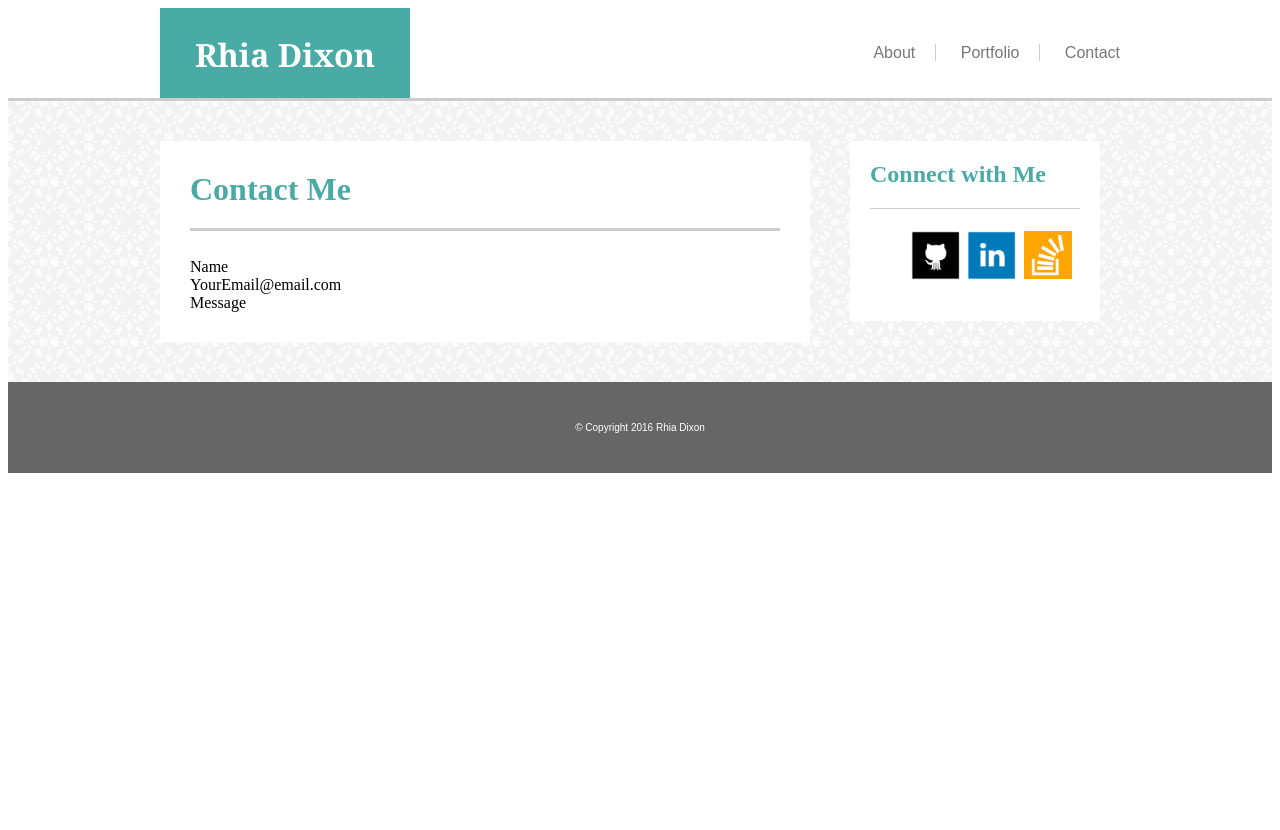
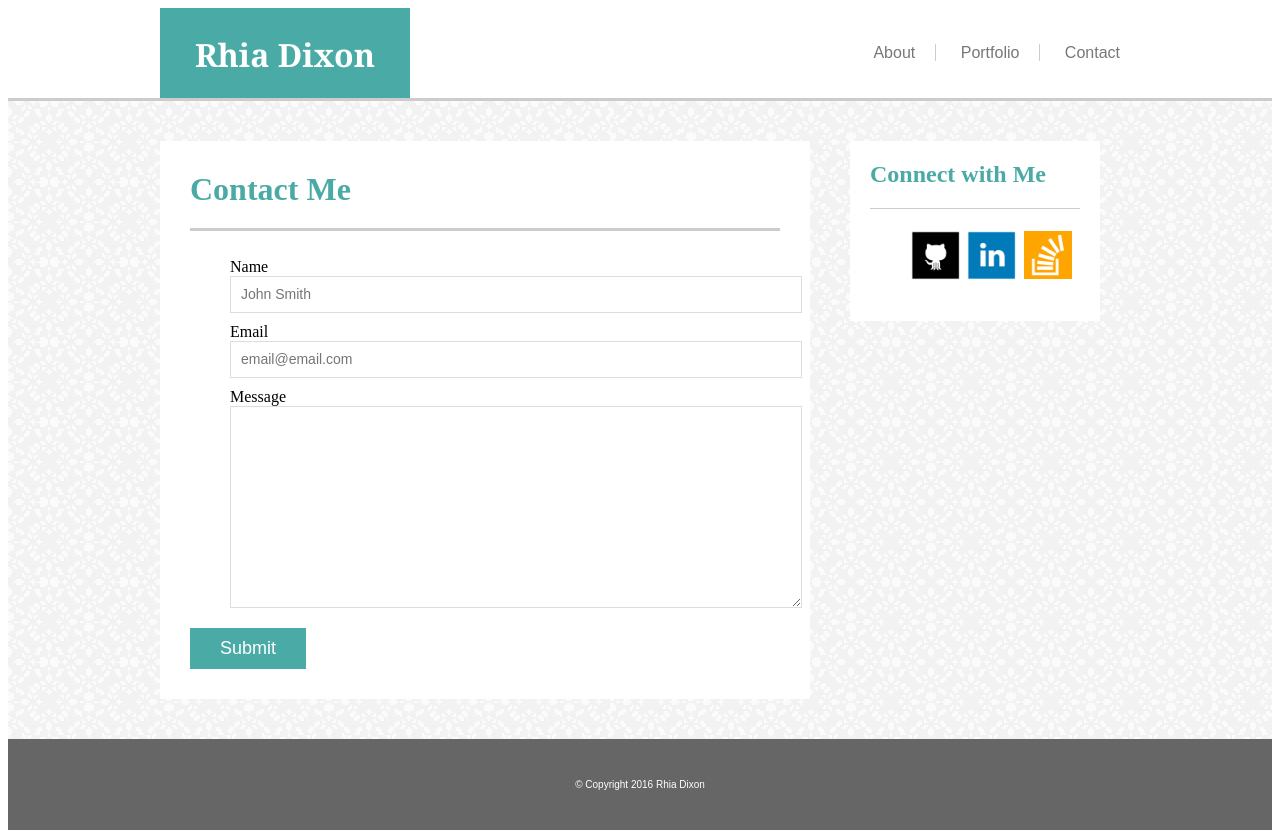
Before and after one commit to risaco/Basic-Portfolio, a plain HTML site: page contact.html in a window 1280 px wide. Before the commit the page ends 800 px from the top, so only its background shows below. Drawn offline with Linux system fonts and the light colour scheme.

Commit message:
updated html and css to complete the HW1 portfolio

```diff
--- a/assets/css/style.css
+++ b/assets/css/style.css
@@ -1,3 +1,5 @@
+/* On Every Page */
+
 .container {
 	width: 960px;
 	margin-left: auto;
@@ -212,3 +214,47 @@ footer {
 	font-family: 'Arial', 'Helvetica Neue', Helvetica, sans-serif;
 	font-size: x-small;
 }
+
+/* contact page */
+
+#contact-form ul {
+  margin-bottom: 20px;
+}
+
+ul.contactForm li {
+	display: block;
+}
+
+#contact-form li {
+  margin-bottom: 10px;
+}
+
+label,
+input[type=text],
+input[type=email],
+textarea {
+  display: block;
+  width: 100%;
+}
+
+input[type=text],
+input[type=email],
+textarea {
+  height: 35px;
+  padding: 0 10px;
+  font-size: 14px;
+  border: 1px solid #ddd;
+}
+
+textarea {
+  height: 200px;
+}
+
+input[type=submit] {
+  padding: 10px 30px;
+  font-size: 18px;
+  color: #fff;
+  cursor: pointer;
+  background: #4aaaa5;
+  border: 0 none;
+}
--- a/contact.html
+++ b/contact.html
@@ -42,15 +42,27 @@
 				<article>
 				<h2 id="sectionTitle">Contact Me</h2>
 
-				<div class="demoForm nameEntry">
-					Name
-				</div>
-				<div class="demoForm emailEntry">
-					YourEmail@email.com
-				</div>
-				<div class="messageForm">
-					Message
-				</div>
+				<form id="contact-form">
+
+					<!-- Labels and Input boxes for Contact Form -->
+					 <ul class="contactForm">
+					 	<li>
+					 		<label for="name">Name</label>
+					 		<input type="text" id="name" name="name" placeholder="John Smith" required="required">
+					 	</li>
+					 	<li>
+					 		<label for="email">Email</label>
+					 		<input type="text" id="email" name="email" placeholder="email@email.com" required="required">
+					 	</li>
+					 	<li>
+					 		<label for="message">Message</label>
+					 		<textarea id="message" name="message" required="required"></textarea>
+					 	</li>
+					 </ul>
+
+					 <!-- Submit button -->
+					 <input type="Submit">
+				</form>
 
 			</article>
 			</section>
```
Also changed, not shown: index.html (+1 -0 lines).
